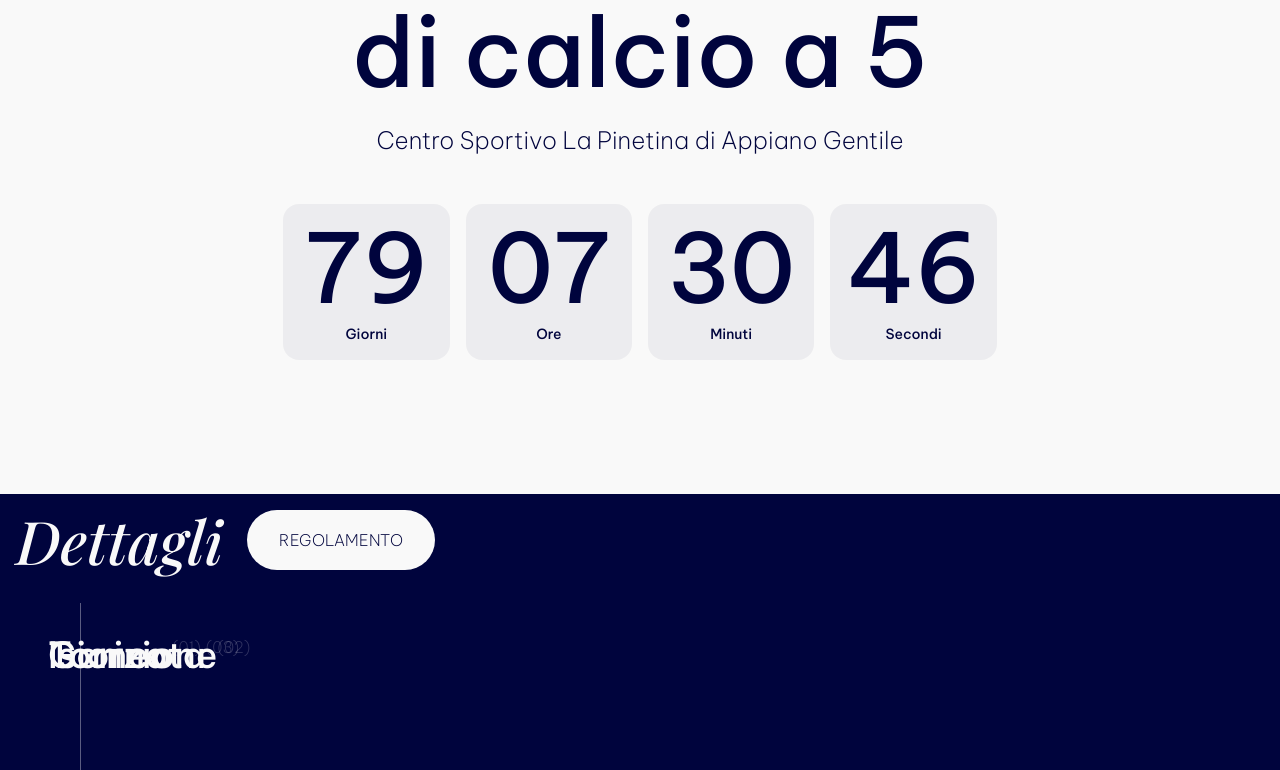
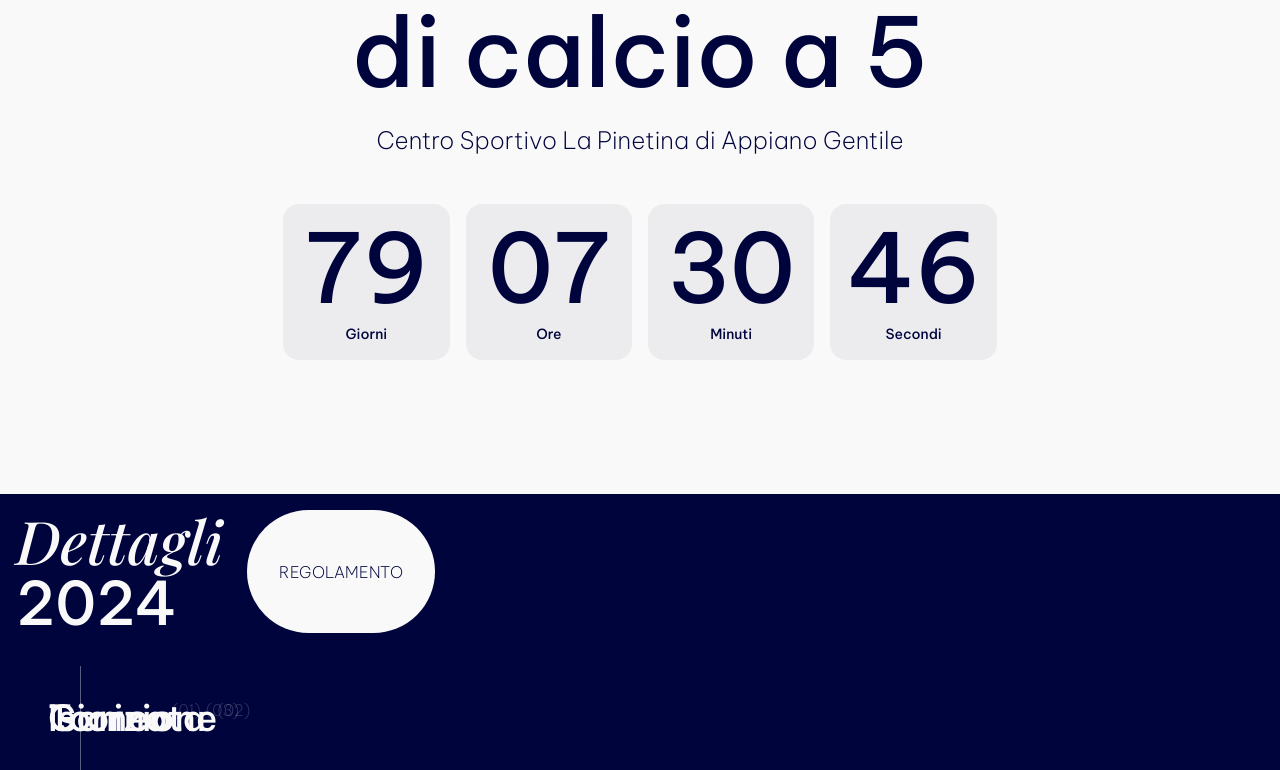
Before and after one commit to davidecondoluci/champagne-league, a React (Vite) app: page / in a window 1280 px wide. Shown: the part 306-1076 px from the top of the page. Built offline with nearby package versions, Linux system fonts and the light colour scheme.

Commit message:
2024 tournament details

```diff
--- a/src/components/Dettagli.jsx
+++ b/src/components/Dettagli.jsx
@@ -9,12 +9,12 @@ const panels = [
   {
     num: "01",
     title: "Torneo",
-    text: "Calcio a 5 per 32 squadre da massimo 10 giocatori, con partite da 20 minuti. Le fasi garantite: gironi, ottavi, quarti, semifinale, finalina & finale.",
+    text: "Calcio a 5 per 32 squadre da massimo 10 giocatori, con partite da 20 minuti. Le fasi disputate: gironi, ottavi, quarti, semifinale, finalina & finale.",
   },
   {
     num: "02",
     title: "Iscrizione",
-    text: "Da 250€ a squadra. Include statistiche complete con marcatori e risultati, foto e video dell'evento e dei giocatori. Assicurazione infortuni a 5€ per giocatore, fuori dall'iscrizione.",
+    text: "L'iscrizione includeva statistiche complete con marcatori e risultati, foto e video dell'evento e dei giocatori. Assicurazione infortuni disponibile per ogni giocatore.",
   },
   {
     num: "03",
@@ -89,7 +89,10 @@ function Dettagli() {
         >
           {/* Titolo sezione */}
           <div className="flex flex-row justify-between gap-6 border-b border-white/20 pb-8">
-            <h2 className="font-playfair text-white italic">Dettagli</h2>
+            <h2 className="text-white">
+              <span className="font-playfair italic">Dettagli </span>
+              <span>2024</span>
+            </h2>
             <button
               onClick={() =>
                 window.open("/Regolamento_Champagne_League_2026.pdf", "_blank")
```
